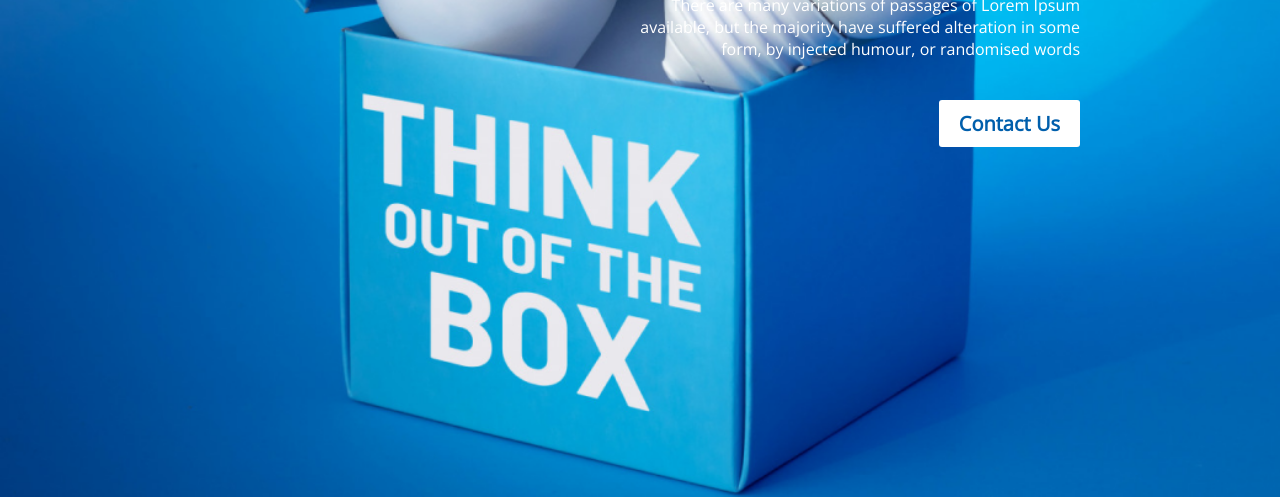
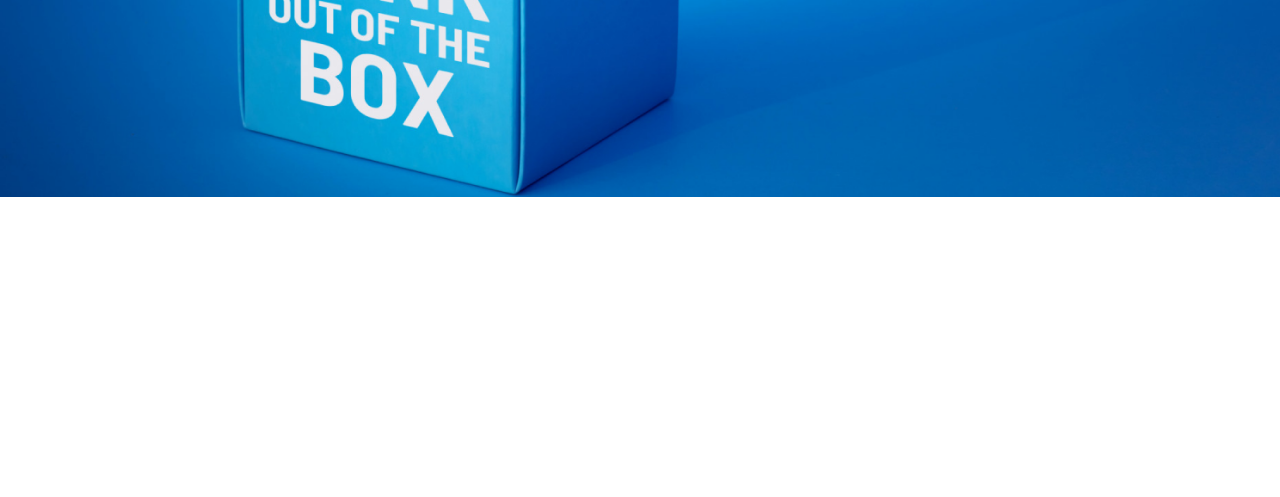
Before and after one commit to TurjoSerao/first-assignment, a plain HTML site: page index.html in a window 1280 px wide. Shown: the part 498-995 px from the top of the page. After the commit the page ends 800 px from the top, so only its background shows below. Drawn offline with nearby package versions, Linux system fonts and the light colour scheme.

Commit message:
added css

```diff
--- a/styles/styles.css
+++ b/styles/styles.css
@@ -14,8 +14,8 @@
 .banner {
     margin: 0 200px;
     text-align: right;
-    padding-top: 350px;
-    padding-bottom: 350px;
+    padding-top: 200px;
+    padding-bottom: 200px;
 }
 
 .hero-title {
```
